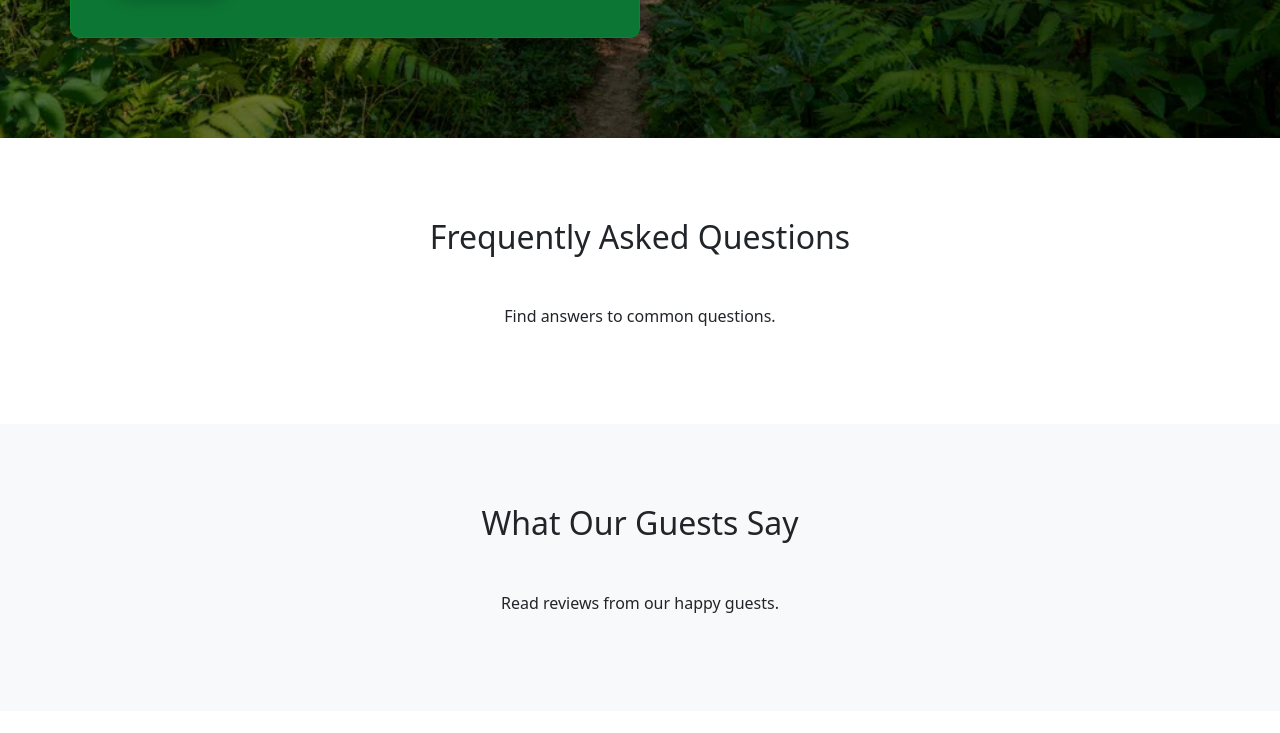
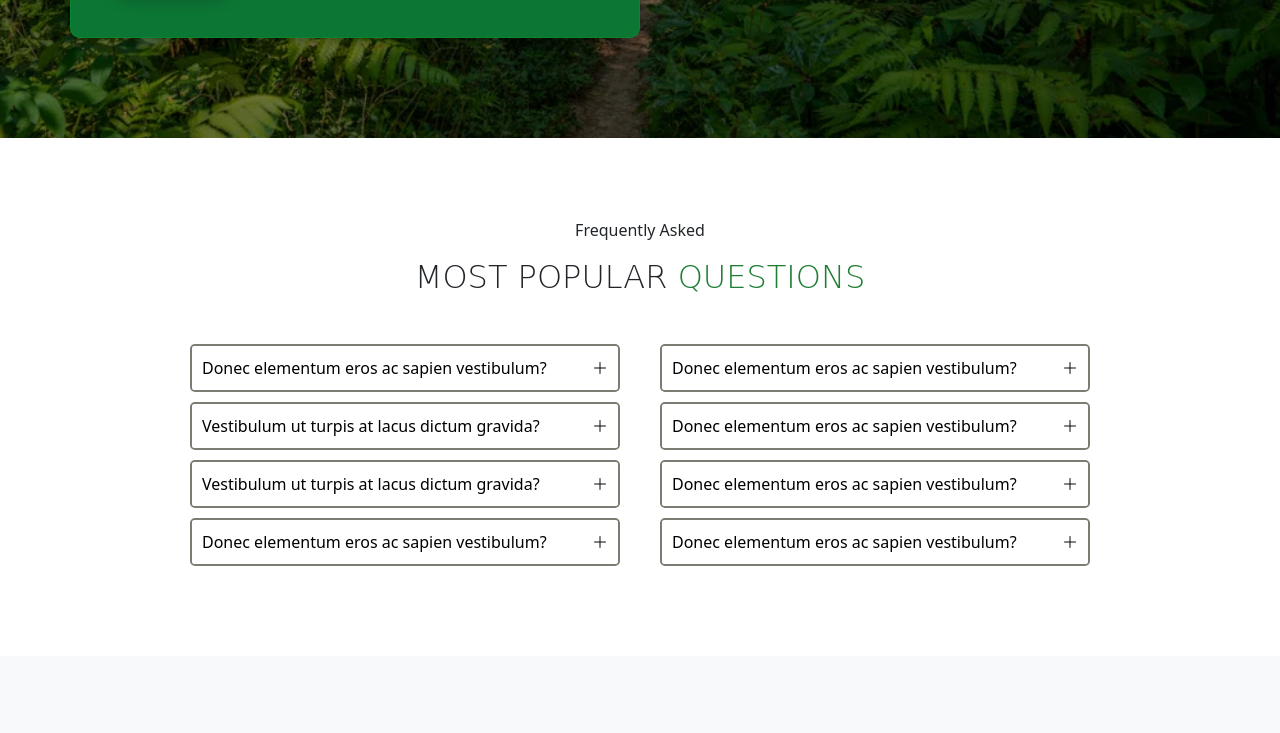
Before and after one commit to Pritirekha23/Adventure-Park, a plain HTML site: page index.html in a window 1280 px wide. Shown: the part 6845-7578 px from the top of the page. Drawn offline with nearby package versions, Linux system fonts and the light colour scheme.

Commit message:
faq section is done

```diff
--- a/assets/css/style.css
+++ b/assets/css/style.css
@@ -640,7 +640,6 @@ h1 {
     color: white;
 }
 
-/* Overlay to Improve Text Readability */
 .booking-section::before {
     content: "";
     position: absolute;
@@ -676,12 +675,12 @@ h1 {
     border: 0.6px solid #afb1b2;
     padding: 10px;
 }
-/* Placeholder color for input and textarea */
+
 ::placeholder {
   color: #afb1b2 !important;
 }
 
-/* Default text color for select */
+
 #suite-type:invalid,
 #checkin,
 #checkout {
@@ -709,3 +708,56 @@ textarea.form-control {
 .booking-text-head{
     color: #fff;
 }
+
+
+/* faq section */
+.faq-header{
+  font-size: 32px;
+  font-weight: 300;
+  text-transform: uppercase;
+  font-family: cursive;
+}
+.faq-header-span{
+  color:#1e7e34
+}
+.faq-content {
+  display: flex;
+  justify-content: center;
+  gap: 40px;
+  max-width: 900px;
+  margin: auto;
+}
+.faq-column {
+  width: 50%;
+}
+.accordion {
+  background: white;
+  border-radius: 5px;
+  margin-bottom: 10px;
+  overflow: hidden;
+  border: 2px solid rgb(124, 124, 115);
+}
+.accordion__question {
+  background: #fff;
+  color: black;
+  padding: 10px;
+  cursor: pointer;
+  display: flex;
+  align-items: center;
+  justify-content: space-between;
+}
+.accordion__answer {
+  display: none;
+  padding: 10px;
+  border-top: 1px solid #ddd;
+  background: #fff;
+}
+.accordion.active .accordion__answer {
+  display: block;
+}
+.faq-icon-acc{
+  background-color: yellow;
+  padding: 5px;
+  border-radius: 4px;
+
+}
--- a/index.html
+++ b/index.html
@@ -698,7 +698,7 @@
               <div class="row mb-3">
                 <div class="col-md-6">
                   <select class="form-control" id="suite-type" required>
-                    <option value="" disabled selected style="color:#afb1b2">
+                    <option value="" disabled selected style="color: #afb1b2">
                       Select Suite Type
                     </option>
                     <option value="standard">Standard Suite</option>
@@ -746,7 +746,6 @@
 
               <button type="submit" class="btn custom-btn">Book Now</button>
             </form>
-
           </div>
         </div>
       </div>
@@ -755,9 +754,65 @@
     <!-- FAQ Section -->
     <section class="section-padding">
       <div class="container">
-        <h2 class="text-center mb-5">Frequently Asked Questions</h2>
-        <p class="text-center">Find answers to common questions.</p>
-      </div>
+        <p class="text-center faq-text-head">Frequently Asked</p>
+        <h2 class="text-center faq-header mb-5">
+          Most Popular <span class="faq-header-span"> Questions</span>
+        </h2>
+
+        <div class="faq-content">
+            <div class="faq-column">
+                <div class="accordion">
+                    <div class="accordion__question">Donec elementum eros ac sapien vestibulum? <i class="bi bi-plus-lg" class="faq-icon-acc"></i></div>
+                    <div class="accordion__answer">
+                        <p>Lorem ipsum dolor sit amet, consectetur adipiscing elit.</p>
+                    </div>
+                </div>
+                <div class="accordion">
+                    <div class="accordion__question">Vestibulum ut turpis at lacus dictum gravida? <i class="bi bi-plus-lg" class="faq-icon-acc"></i></div>
+                    <div class="accordion__answer">
+                        <p>Vestibulum ante ipsum primis in faucibus orci luctus et ultrices posuere cubilia curae.</p>
+                    </div>
+                </div>
+                <div class="accordion">
+                    <div class="accordion__question">Vestibulum ut turpis at lacus dictum gravida? <i class="bi bi-plus-lg" class="faq-icon-acc"></i></div>
+                    <div class="accordion__answer">
+                        <p>Phasellus eget velit Nam sit amet risus non augue pellentesque dictumvel velit ullamcorper gravida ut at orci.</p>
+                    </div>
+                </div>
+                <div class="accordion">
+                    <div class="accordion__question">Donec elementum eros ac sapien vestibulum? <i class="bi bi-plus-lg" class="faq-icon-acc"></i></div>
+                    <div class="accordion__answer">
+                        <p>Curabitur at quam nNam sit amet risus non augue pellentesque dictumec justo tincidunt auctor.</p>
+                    </div>
+                </div>
+            </div>
+            <div class="faq-column">
+                <div class="accordion">
+                    <div class="accordion__question">Donec elementum eros ac sapien vestibulum? <i class="bi bi-plus-lg" class="faq-icon-acc"></i></div>
+                    <div class="accordion__answer">
+                        <p>Aliquam erat volutpat. Mauris accumsan metus sit amet eniNam sit amet risus non augue pellentesque dictumm.</p>
+                    </div>
+                </div>
+                <div class="accordion">
+                    <div class="accordion__question">Donec elementum eros ac sapien vestibulum? <i class="bi bi-plus-lg" class="faq-icon-acc"></i></div>
+                    <div class="accordion__answer">
+                        <p>Fusce sodales, metus ut feugiat sodales, arcu nisl aliquNam sit amet risus non augue pellentesque dictumet augue.</p>
+                    </div>
+                </div>
+                <div class="accordion">
+                    <div class="accordion__question">Donec elementum eros ac sapien vestibulum?<i class="bi bi-plus-lg" class="faq-icon-acc"></i></div>
+                    <div class="accordion__answer">
+                        <p>Sed dapibus, sapien ut pretium venenatis, lectus lacus Nam sit amet risus non augue pellentesque dictumfacilisis nisl.</p>
+                    </div>
+                </div>
+                <div class="accordion">
+                    <div class="accordion__question">Donec elementum eros ac sapien vestibulum? <i class="bi bi-plus-lg" class="faq-icon-acc"></i></div>
+                    <div class="accordion__answer">
+                        <p>Nam sit amet risus non augue pellentesque dictumNam sit amet risus non augue pellentesque dictum.</p>
+                    </div>
+                </div>
+            </div>
+        </div>
     </section>
 
     <!-- Testimonials Section -->
@@ -808,6 +863,14 @@
     <!-- Bootstrap JS -->
     <script src="https://cdn.jsdelivr.net/npm/bootstrap@5.3.0/dist/js/bootstrap.bundle.min.js"></script>
     <script>
+      let faqs = document.querySelectorAll(".accordion");
+      faqs.forEach((faq) => {
+        faq.addEventListener("click", () => {
+          faq.classList.toggle("active");
+        });
+      });
+    </script>
+    <script>
       document.addEventListener("DOMContentLoaded", function () {
         const circles = document.querySelectorAll(".progress-circle");
 
```
